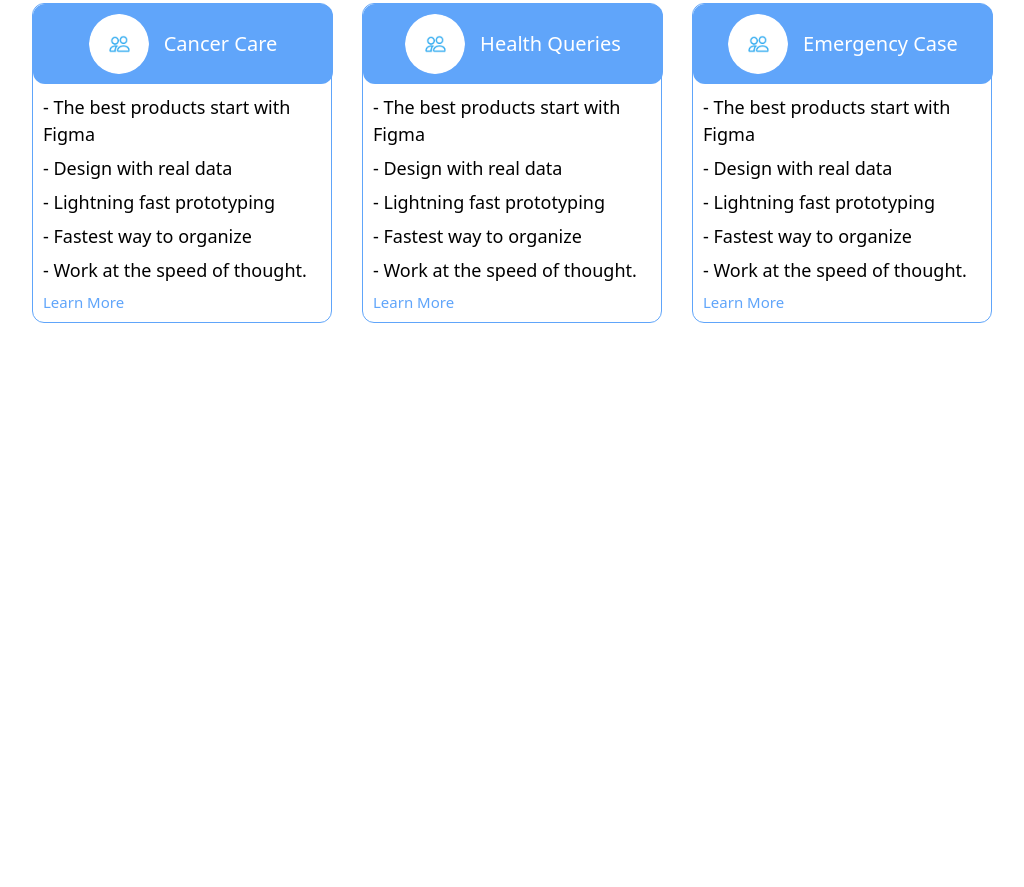
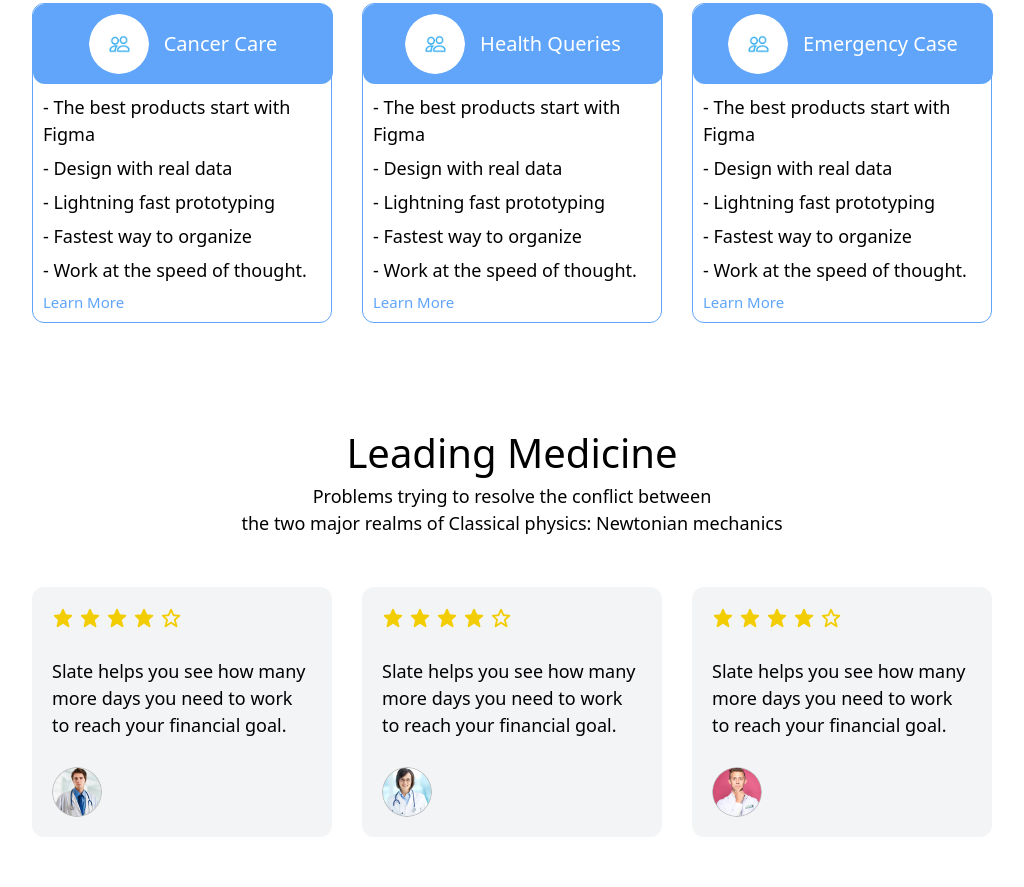
Before and after one commit to Firdavs001-hue/git4-w, a website: page src/index.html in a window 1280 px wide. Shown: the part 782-1669 px from the top of the page, without its empty margins (128-1152 px from the left). Before the commit the page ends 1155 px from the top, so only its background shows below. Drawn offline with nearby package versions, Linux system fonts and the light colour scheme; files that its build step writes are made by us from their sources.

Commit message:
section 2

```diff
--- a/src/index.html
+++ b/src/index.html
@@ -105,6 +105,32 @@
                 </div>
             </section>
 
+            <!--Section 2-->
+            <section class="w-[80%] m-auto py-[50px] flex flex-col gap-[50px]">
+                <div class="">
+                    <h2 class="text-[40px] text-center">Leading Medicine</h2>
+                    <p class="text-[18px] text-center">Problems trying to resolve the conflict between <br>the two major realms of Classical physics: Newtonian mechanics </p>
+                </div>
+                <div class="flex flex-col lg:flex-row gap-[20px] lg:justify-between">
+                    <div class="flex flex-col justify-between items-start w-[300px] p-[20px] h-[250px]  bg-gray-100 rounded-xl">
+                        <img src="./stars.png" alt="">
+                        <p class="text-[18px]">Slate helps you see how many more days you need to work to reach your financial goal.</p>
+                        <img class="rounded-[50%]" src="./user1.jpg" alt="">
+                    </div>
+                    <div class="flex flex-col justify-between items-start w-[300px] p-[20px] h-[250px]  bg-gray-100  rounded-xl">
+                        <img src="./stars.png" alt="">
+                        <p class="text-[18px]">Slate helps you see how many more days you need to work to reach your financial goal.</p>
+                        <img class="rounded-[50%]" src="./user2.jpg" alt="">
+                    </div>
+                    <div class="flex flex-col justify-between items-start w-[300px] p-[20px] h-[250px]  bg-gray-100  rounded-xl">
+                        <img src="./stars.png" alt="">
+                        <p class="text-[18px]">Slate helps you see how many more days you need to work to reach your financial goal.</p>
+                        <img class="rounded-[50%]" src="./user3.jpg" alt="">
+                    </div>
+
+                </div>
+            </section>
+
         </main>
     </body>
 </html>
```
